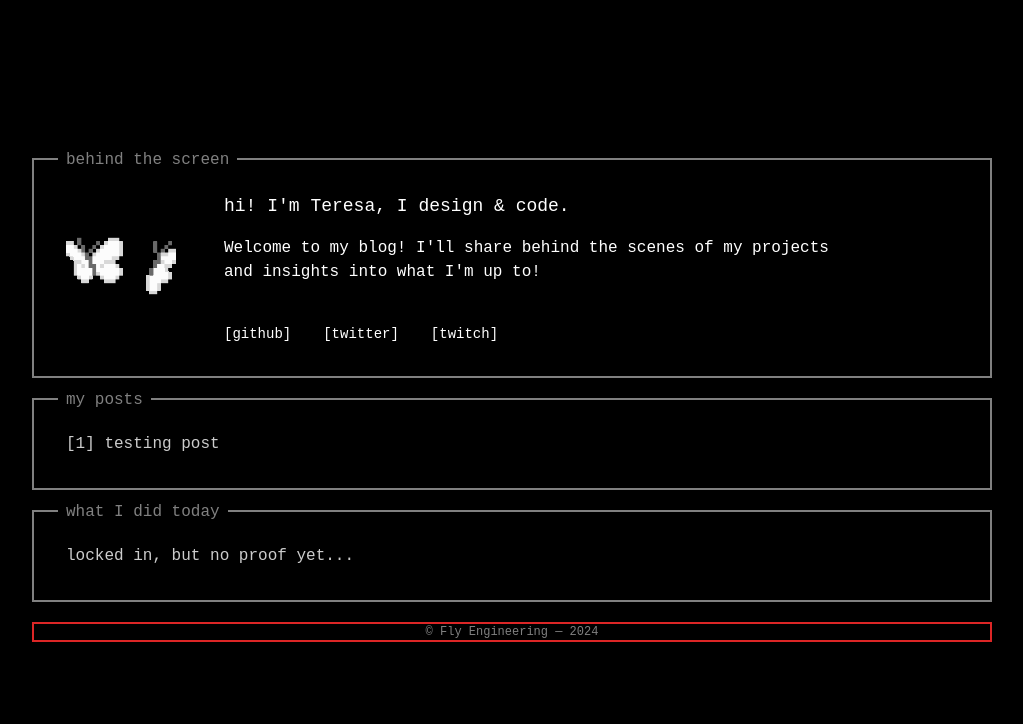
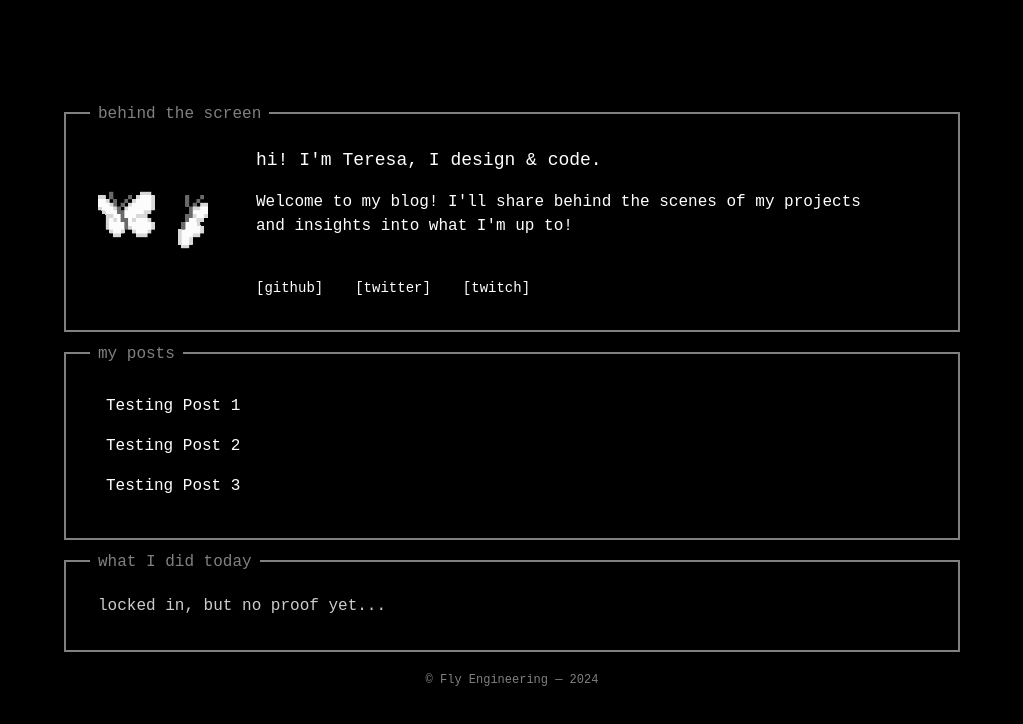
Before and after one commit to teresaakin/devBlog, a React (Vite) app in the folder fly-writes/: page / in a window 1280 px wide. Shown: the top 724 px of the page, without its empty margins (128-1151 px from the left). Built offline with nearby package versions, Linux system fonts and the light colour scheme; a web font is replaced by a local one.

Commit message:
light updates, mostly fixed layout and cleaned up code, experimented diff ways to work w slugs

```diff
--- a/fly-writes/src/App.jsx
+++ b/fly-writes/src/App.jsx
@@ -1,7 +1,6 @@
 import HomePage from "./pages/HomePage";
 import BlogPostEntries from "./pages/BlogPostEntries";
 import { BrowserRouter as Router, Routes, Route } from "react-router-dom";
-import BlogLayout from "./layouts/BlogLayout";
 
 function App() {
   return (
@@ -9,10 +8,8 @@ function App() {
       <Routes>
         {/* Home Page Route */}
         <Route path="/" element={<HomePage />} />
-        <Route path="/layout" element={<BlogLayout />} />
-
         {/* Blog Post Route */}
-        <Route path="/my-posts/:id" element={<BlogPostEntries />} />
+        <Route path="/my-posts/:slug" element={<BlogPostEntries />} />
       </Routes>
     </Router>
   );
--- /dev/null
+++ b/fly-writes/src/BlogPostData.jsx
@@ -0,0 +1,12 @@
+// this file contains all the blog post data like the h1, h2, h3, and body text
+
+export const blogPosts = [
+  { title: "Testing Post 1", slug: "testing-post-1", subheading: "Testing Post 1 Subheading",
+    postDate: "Testing Post 1 Date", body: "Body Text for Testing Post 1"
+  },
+
+
+
+  { title: "Testing Post 2", slug: "testing-post-2" },
+  { title: "Testing Post 3", slug: "testing-post-3" },
+];
--- a/fly-writes/src/BlogPostList.jsx
+++ b/fly-writes/src/BlogPostList.jsx
@@ -1,21 +1,39 @@
-import { Link } from 'react-router-dom'
+import { Link } from "react-router-dom";
+import { blogPosts } from "./BlogPostData";
+// this is the list of blog posts displayed on the home page
 
 const BlogPostList = () => {
+  // return (
+  //     <section className="w-full relative max-w-screen-lg p-8 sm:p-8 border-2 custom-border sm:px-8 py-8">
+  //         <span className="absolute -top-3 left-4 sm:left-6 px-2 font-mono text-grey bg-black">
+  //         my posts
+  //         </span>
+  //         <div className="flex-1 flex-col gap-2 hover:bg-white/15">
+  //             {/* <Link to="/my-posts/test" className="text-white text-opacity-80"> [1] testing post </Link> */}
+  //             <Link to="/layout" className="text-white text-opacity-80"> [1] testing post </Link>
+  //         </div>
+
+  //     </section>
+  // );
   return (
-        <section className="w-full relative max-w-screen-lg p-8 sm:p-8 border-2 custom-border sm:px-8 py-8">
+    <section className="w-full relative max-w-screen-lg p-8 sm:p-8 border-2 custom-border">
       <span className="absolute -top-3 left-4 sm:left-6 px-2 font-mono text-grey bg-black">
         my posts
       </span>
-            <div className="flex-1 flex-col gap-2 hover:bg-white/15">
-                {/* <Link to="/my-posts/test" className="text-white text-opacity-80"> [1] testing post </Link> */}
-                <Link to="/layout" className="text-white text-opacity-80"> [1] testing post </Link>
+
+      <div className="grid grid-cols-1 gap-4">
+        <div>
+          {blogPosts.map((post) => (
+            <div key={post.slug} className="hover:bg-white/15 py-2 px-2">
+              <Link to={`/my-posts/${post.slug}`}>{post.title}</Link>
             </div>
-
+          ))}
+        </div>
+      </div>
     </section>
   );
-}
+};
 
 export default BlogPostList; // Make sure to have this line
 
-
 // when you click on a p tag // might need to make this a list tbh, redirect to blog entries
--- a/fly-writes/src/Footer.jsx
+++ b/fly-writes/src/Footer.jsx
@@ -8,7 +8,7 @@
 
 
 const Footer = () => (
-  <footer className="flex items-center justify-center max-w-screen-lg border-2 border-red-600">
+  <footer className="flex items-center justify-center max-w-screen-lg">
     <p className="text-white opacity-50 text-xs" >&copy; Fly Engineering — {new Date().getFullYear()}</p>
   </footer>
 );
--- a/fly-writes/src/layouts/BlogLayout.jsx
+++ b/fly-writes/src/layouts/BlogLayout.jsx
@@ -3,19 +3,17 @@ import Footer from "../footer";
 
 const BlogLayout = () => {
   return (
-
-    <div className="min-h-screen w-full px-4 py-8 md:px-8">
-      <div className="mx-auto max-w-screen-lg mt-20">
-        <div className="flex flex-col md:flex-row gap-8 md:gap-16">
-
-          <div className="self-start"> {/* Added this wrapper to prevent button from expanding
-          matching the size of the other sections */}
-            <button className="h-12 px-4 border-2 custom-border whitespace-nowrap">
-              Back
-            </button>
-          </div>
-
-          <div className="flex-1 flex flex-col gap-5">
+    <div className="relative min-h-screen w-full">
+      {/* Back button container - absolutely positioned */}
+      <div className="absolute lg:fixed left-4 top-8 lg:left-8 lg:mt-20 lg:ml-28">
+        <button className="h-12 px-4 border-2 custom-border">
+          Back
+        </button>
+      </div>
+      {/* Main content container */}
+      <div className="flex items-center justify-center px-4 py-8 md:px-8">
+        <div className="max-w-4xl w-full mt-20"> {/* Added mt-16 to account for the back button space */}
+          <div className="space-y-5">
             <section className="relative w-full border-2 custom-border p-6 md:p-8">
               <span className="absolute -top-3 left-4 px-2 font-mono text-grey bg-black">
                 title
@@ -30,20 +28,11 @@ const BlogLayout = () => {
             <section className="relative w-full border-2 custom-border p-6 md:p-8">
               <article>
                 <p className="whitespace-normal break-words">
-                  Blog post body text. Hi everyone! I'm learning react router.
-                  Lorem Ipsum is simply dummy text of the printing and typesetting
-                  industry. Lorem Ipsum has been the industry's standard dummy
-                  text ever since the 1500s, when an unknown printer took a galley
-                  of type and scrambled it to make a type specimen book. It has
-                  survived not only five centuries, but also the leap into
-                  electronic typesetting, remaining essentially unchanged. It was
-                  popularised in the 1960s with the release of Letraset sheets
-                  containing Lorem Ipsum passages, and more recently with desktop
-                  publishing software like Aldus PageMaker including versions of
-                  Lorem Ipsum.
+                  Body Text
                 </p>
               </article>
             </section>
+            <Footer />
           </div>
         </div>
       </div>
--- a/fly-writes/src/pages/BlogPostEntries.jsx
+++ b/fly-writes/src/pages/BlogPostEntries.jsx
@@ -1,14 +1,65 @@
-import { useParams } from "react-router-dom"
+import { useParams } from "react-router-dom";
+import { Link } from "react-router-dom";
+import { blogPosts } from "../BlogPostData";
+import Footer from "../footer";
 
+// this contains all the blog post data for each post (title, subheading, body etc.)
+
+// to display the data of the blog post instead of slug, need to
+// map the slug parameter to the corresponding data in blog posts array
 const BlogPostEntries = () => {
+  const { slug } = useParams();
 
-    const { slug } = useParams();
+  // blog post data array via blog post list
+  // gonna find a better way to optimize this later
 
-    return (
-        <h1>Blog Post</h1>
-
-    );
-}
+  // find the blog post that matches the slug using the find method?
+  const blogPost = blogPosts.find((post) => post.slug === slug);
 
 
+  return (
+    // <div>
+    //           <h1> { blogPost.title } </h1>
+    //           <p>This is the content of the blog post: { blogPost.title } </p>
+    // </div>
+
+    <div className="relative min-h-screen w-full">
+      {/* Back button container - absolutely positioned */}
+      <div className="absolute lg:fixed left-4 top-8 lg:left-8 lg:mt-20 lg:ml-28">
+        {/* this link links us back to the home page when we click the back button */}
+        <Link to="/">
+          <button className="h-12 px-4 border-2 custom-border hover:bg-white/15 transition-all duration-200 ease-out">Back</button>
+        </Link>
+      </div>
+      {/* Main content container */}
+      <div className="flex items-center justify-center px-4 py-8 md:px-8">
+        <div className="max-w-4xl w-full mt-20">
+          {/* Added mt-16 to account for the back button space */}
+          <div className="space-y-5">
+            <section className="relative w-full border-2 custom-border p-6 md:p-8">
+              <span className="absolute -top-3 left-4 px-2 font-mono text-grey bg-black">
+                title
+              </span>
+              <div className="space-y-2">
+                <h1 className="text-2xl">{blogPost.title}</h1>
+                <h2 className="text-base text-gray-400">
+                  {blogPost.subheading}
+                </h2>
+                <h3 className="text-sm text-gray-500">{blogPost.postDate}</h3>
+              </div>
+            </section>
+
+            <section className="relative w-full border-2 custom-border p-6 md:p-8">
+              <article>
+                <p className="whitespace-normal break-words">{blogPost.body}</p>
+              </article>
+            </section>
+            <Footer />
+          </div>
+        </div>
+      </div>
+    </div>
+  );
+};
+
 export default BlogPostEntries;
--- a/fly-writes/src/pages/HomePage.jsx
+++ b/fly-writes/src/pages/HomePage.jsx
@@ -1,17 +1,21 @@
 import React from "react";
-import BehindTheScreen from "../BehindTheScreen"; // navigates up to src
+import BehindTheScreen from "../BehindTheScreen";
 import BlogPostList from "../BlogPostList";
 import MyDailyActivity from "../MyDailyActivity";
 import Footer from "../footer";
 
 const Home = () => {
   return (
-    <div className="w-full mx-auto md:px-8 py-8 max-w-screen-lg px-4 min-h-screen flex items-center justify-center">
-      <div className="flex flex-col gap-5 flex-grow">
-        <BehindTheScreen />
-        <BlogPostList />
-        <MyDailyActivity />
-        <Footer />
+    <div className="min-h-screen w-full">
+      <div className="flex items-center justify-center px-4 py-8 md:px-8 mt-20">
+        <div className="w-full max-w-4xl"> {/* Using the same max-w-4xl as blog layout */}
+          <div className="space-y-5">
+            <BehindTheScreen />
+            <BlogPostList />
+            <MyDailyActivity />
+            <Footer />
+          </div>
+        </div>
       </div>
     </div>
   );
```
Lines whose indentation alone changed are shown as unchanged.
